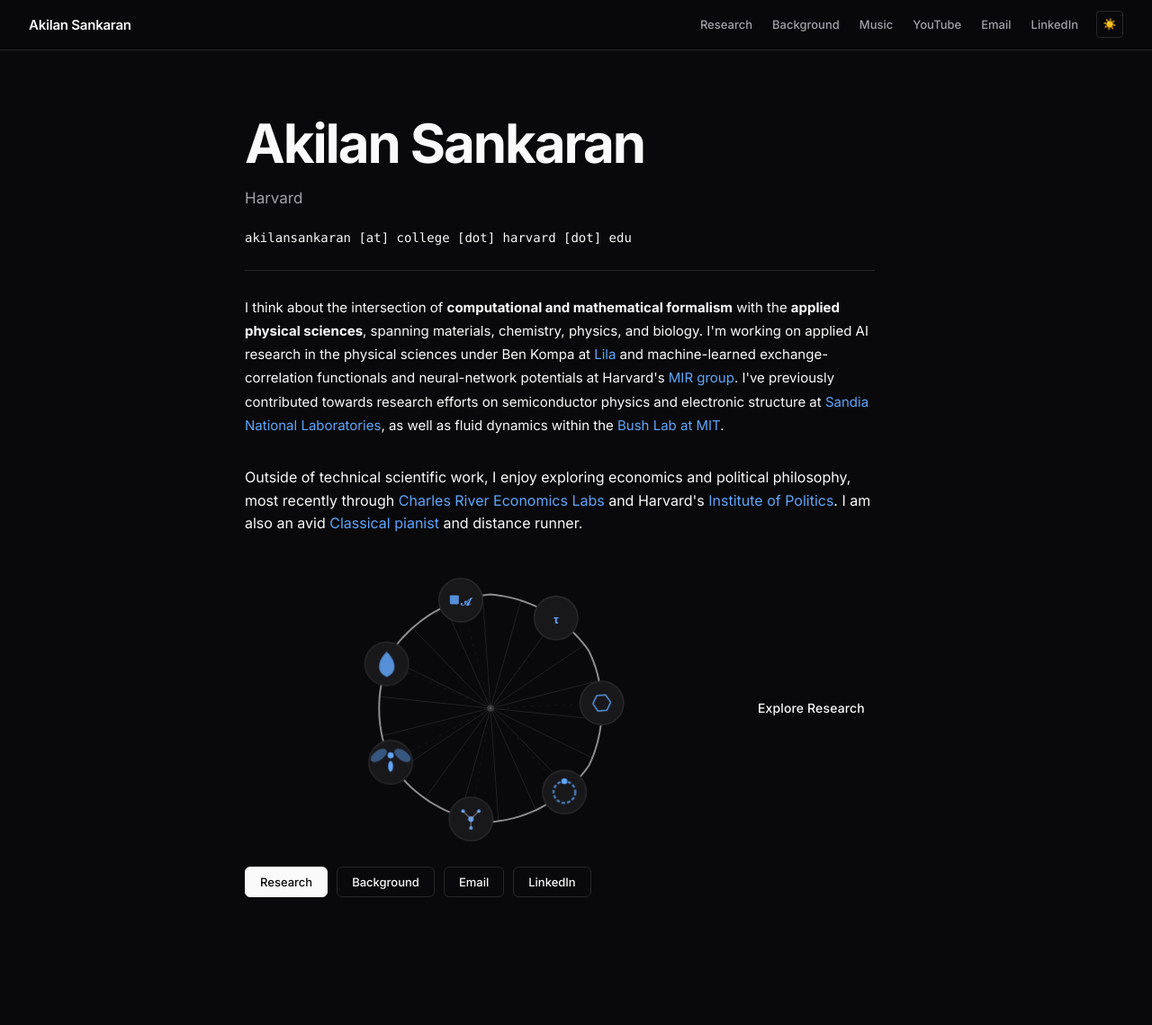
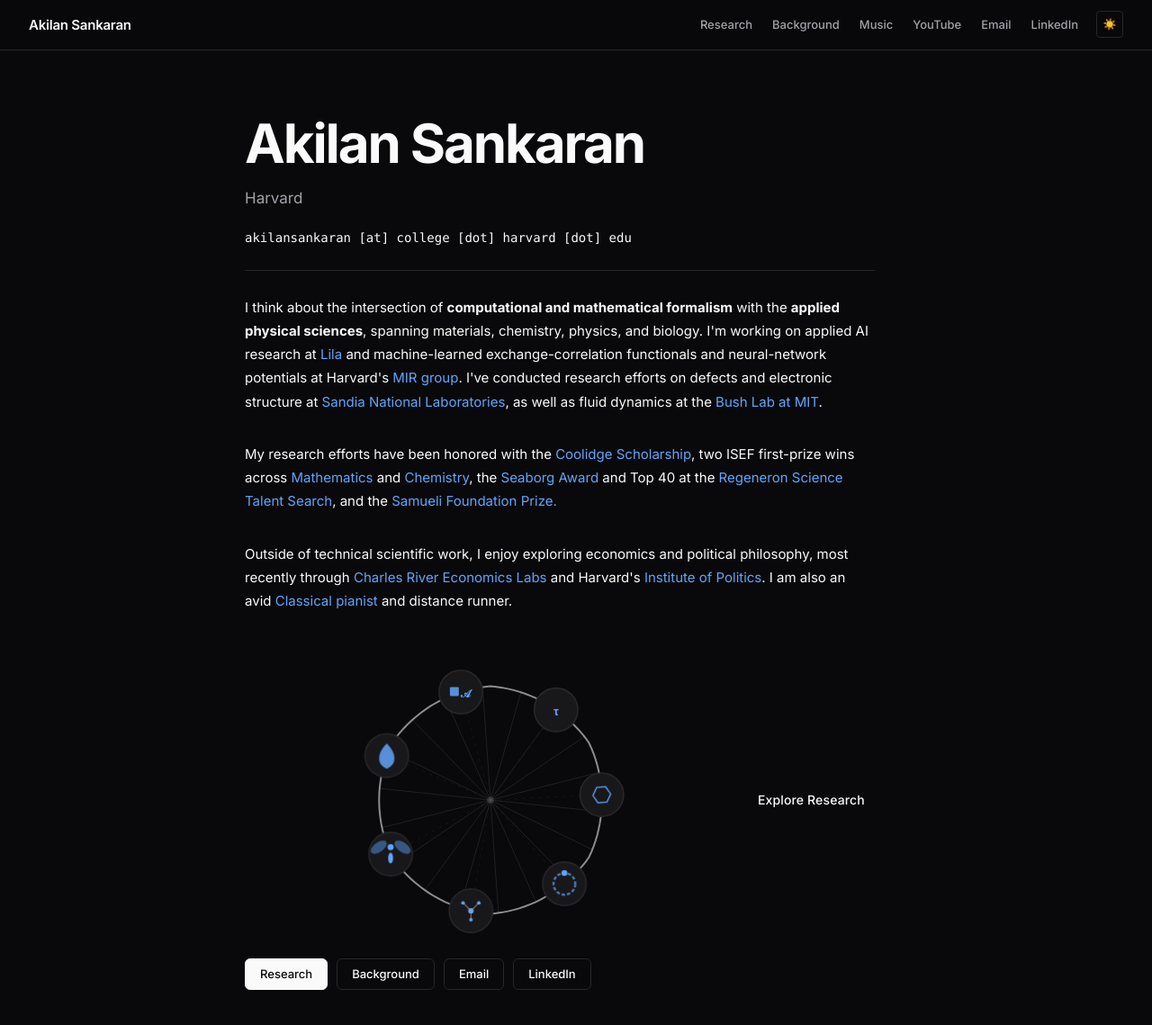
Before and after one commit to akilansankaran/akilansankaran.github.io, a Jekyll site: the page built from index.md, in a window 1280 px wide and 1236 px high. Shown: the top 1139 px of the window at 90% size. Built offline with Jekyll 4.4.1, drawn with Linux system fonts in a browser that asks for light colours; some web fonts are replaced.

Commit message:
added awards

```diff
--- a/index.md
+++ b/index.md
@@ -12,9 +12,11 @@ title: Home
     <p class="git-email">akilansankaran [at] college [dot] harvard [dot] edu</p>
   </div>
 
-  <p class="hero-bio">I think about the intersection of <b>computational and mathematical formalism</b> with the <b>applied physical sciences</b>, spanning materials, chemistry, physics, and biology. I'm working on applied AI research in the physical sciences under Ben Kompa at <a href="https://lila.ai">Lila</a> and machine-learned exchange-correlation functionals and neural-network potentials at Harvard's <a href="https://mir.g.harvard.edu/">MIR group</a>. I've previously contributed towards research efforts on semiconductor physics and electronic structure at <a href="https://www.sandia.gov/">Sandia National Laboratories</a>, as well as fluid dynamics within the <a href="https://thales.mit.edu/bush/">Bush Lab at MIT</a>.</p>
+  <p class="hero-bio">I think about the intersection of <b>computational and mathematical formalism</b> with the <b>applied physical sciences</b>, spanning materials, chemistry, physics, and biology. I'm working on applied AI research at <a href="https://lila.ai">Lila</a> and machine-learned exchange-correlation functionals and neural-network potentials at Harvard's <a href="https://mir.g.harvard.edu/">MIR group</a>. I've conducted research efforts on defects and electronic structure at <a href="https://www.sandia.gov/">Sandia National Laboratories</a>, as well as fluid dynamics at the <a href="https://thales.mit.edu/bush/">Bush Lab at MIT</a>.</p>
 
-  <p>Outside of technical scientific work, I enjoy exploring economics and political philosophy, most recently through <a href="https://www.charlesrivereconomicslabs.org/">Charles River Economics Labs</a> and Harvard's <a href="https://iop.harvard.edu/">Institute of Politics</a>. I am also an avid <a href="https://www.youtube.com/channel/UC3BUUIJfTgrYauJq0PTKlng">Classical pianist</a> and distance runner.</p>
+<p class="hero-bio">My research efforts have been honored with the <a href="https://coolidgescholars.org">Coolidge Scholarship</a>, two ISEF first-prize wins across <a href="https://www.societyforscience.org/press-release/2022-regeneron-isef-top-winners/">Mathematics</a> and <a href="https://www.societyforscience.org/press-release/high-schoolers-win-more-than-9-million-at-regeneron-isef-2024/">Chemistry</a>, the <a href="https://www.youtube.com/watch?v=7TOmsbAYwbQ&t=4472s">Seaborg Award</a> and Top 40 at the <a href="https://www.societyforscience.org/regeneron-sts/2025-student-finalists/akilan-sankaran/">Regeneron Science Talent Search</a>, and the <a href="https://www.societyforscience.org/blog/five-questions-with-akilan-sankaran-winner-of-the-25000-samueli-foundation-prize/">Samueli Foundation Prize.</a> </p>
+
+  <p class = "hero-bio">Outside of technical scientific work, I enjoy exploring economics and political philosophy, most recently through <a href="https://www.charlesrivereconomicslabs.org/">Charles River Economics Labs</a> and Harvard's <a href="https://iop.harvard.edu/">Institute of Politics</a>. I am also an avid <a href="https://www.youtube.com/channel/UC3BUUIJfTgrYauJq0PTKlng">Classical pianist</a> and distance runner.</p>
 
   {% include morph-anim.html %}
 
```
